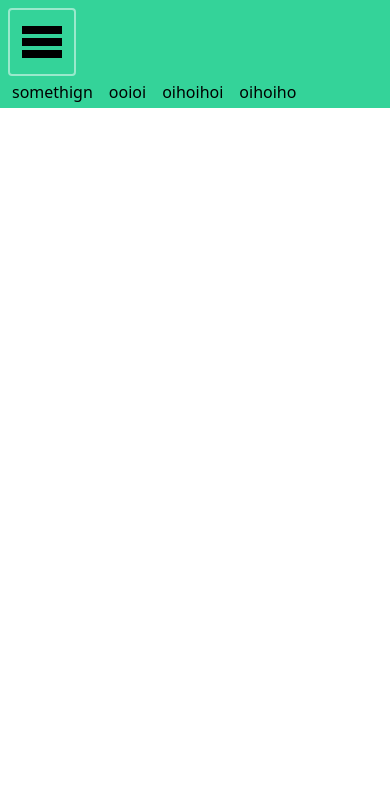
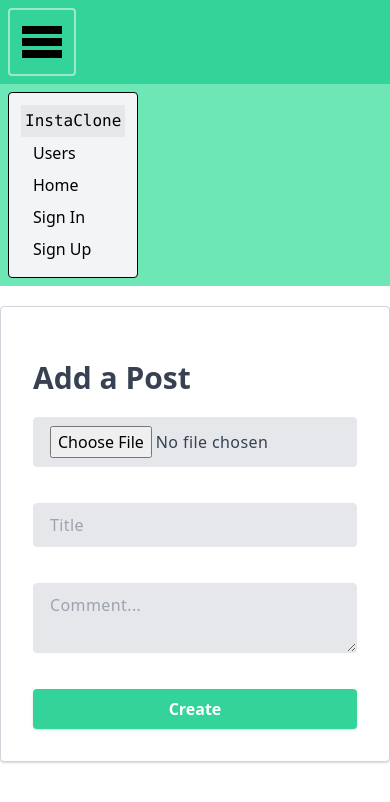
Before and after one commit to james-webdev/MERN_SocialNetwork_React_Front, a React (Create React App) app: page /postcreate/1 in a window 390 px wide. Both pictures are taken after a click on the button 42 px from the left and 42 px from the top of the page. Shown: the top 802 px of the page. Built offline with nearby package versions, Linux system fonts and the light colour scheme.

Commit message:
burger menu dropdown for mobile and add post title body AND phote done

```diff
--- a/src/MainRouter.js
+++ b/src/MainRouter.js
@@ -12,7 +12,11 @@ const MainRouter = () => (
     <Menu />
     <Switch>
       <Route exact path="/users" component={Users}></Route>
-      <Route exact path="/postcreate" component={PostCreateForm}></Route>
+      <Route
+        exact
+        path="/postcreate/:userId"
+        component={PostCreateForm}
+      ></Route>
       <Route exact path="/signup" component={SignUp}></Route>
       <Route exact path="/signin" component={SignIn}></Route>
       <Route exact path="/" component={Home}></Route>
--- a/src/core/Home.js
+++ b/src/core/Home.js
@@ -4,7 +4,7 @@ const Home = () => (
   <div>
     <header>
       <div className="h-screen bg-green-300 flex items-center justify-center">
-        <p className="mb-40 p-4 text-3xl">
+        <p className="mb-40 p-4 text-3xl font-mono">
           {" "}
           Welcome to InstaClone. Share your photos with your friends.
         </p>
--- a/src/core/Menu.js
+++ b/src/core/Menu.js
@@ -38,14 +38,6 @@ const Menu = ({ history }) => {
     isOpen: false,
   });
 
-  // const handleToggle = () => {
-  //   console.log("toggle burger");
-  //   setIsOpen((prevState) => ({
-  //     ...prevState,
-  //     isOpen: !isOpen,
-  //   }));
-  //   console.log(isOpen);
-  // };
   return (
     <div>
       <div className="h-10 sm:h-20 hidden sm:flex bg-green-400 items-center p-3 items-center">
@@ -117,12 +109,71 @@ const Menu = ({ history }) => {
             </svg>
           </button>
         </div>
-        <div>
-          <div className={isOpen ? "hidden" : "block"}>
-            <Link className="p-2">somethign</Link>
-            <Link className="p-2">ooioi</Link>
-            <Link className="p-2">oihoihoi</Link>
-            <Link className="p-2">oihoiho</Link>
+      </div>
+      <div className="sm:hidden">
+        <div className={isOpen ? "hidden" : "flex bg-green-300"}>
+          <div className="p-3 m-2 border bg-gray-100 border-black rounded text-black">
+            <div className="">
+              <p className="p-1 text-md bg-gray-200 font-mono">InstaClone</p>
+            </div>
+            <div className="p-1 hover:bg-green-100">
+              <Link
+                to="/users"
+                className="p-2"
+                onClick={() => setIsOpen(!isOpen)}
+              >
+                Users
+              </Link>
+            </div>
+            <div className="p-1 hover:bg-green-100">
+              <Link to="/" className="p-2" onClick={() => setIsOpen(!isOpen)}>
+                Home
+              </Link>
+            </div>
+            {!isAuthenticated() && (
+              <>
+                <div className="p-1 hover:bg-green-100">
+                  <Link
+                    to="/signin"
+                    className="p-2"
+                    onClick={() => setIsOpen(!isOpen)}
+                  >
+                    Sign In
+                  </Link>
+                </div>
+                <div className="p-1 hover:bg-green-100">
+                  <Link
+                    to="/signup"
+                    className="p-2"
+                    onClick={() => setIsOpen(!isOpen)}
+                  >
+                    Sign Up
+                  </Link>
+                </div>
+              </>
+            )}
+
+            {isAuthenticated() && (
+              <>
+                <div className="p-1 hover:bg-green-100">
+                  <Link
+                    className="p-2"
+                    onClick={() => signOut(() => history.push("/"))}
+                  >
+                    Sign Out
+                  </Link>
+                </div>
+                <div className="p-1 hover:bg-green-100">
+                  <Link
+                    to={`/user/${isAuthenticated().user._id}`}
+                    className="p-2"
+                    onClick={() => setIsOpen(!isOpen)}
+                  >
+                    {isAuthenticated().user.name}'s Profile
+                  </Link>
+                </div>
+              </>
+            )}
           </div>
         </div>
       </div>
--- a/src/posts/PostCreateForm.js
+++ b/src/posts/PostCreateForm.js
@@ -1,9 +1,69 @@
 import React from "react";
+import axios from "axios";
+import { useState } from "react";
+import { isAuthenticated } from "../core/Menu";
 
+const PostCreateForm = (props) => {
+  const [state, setState] = useState({
+    title: "",
+    body: "",
+    photo: "",
+    user: {},
+    redirect: false,
+  });
 
-const PostCreateForm = () => (
+  const handleChange = (e) => {
+    console.log(e.target.value);
+    const { id, value } = e.target;
+    setState((prevState) => ({
+      ...prevState,
+      [id]: value,
+    }));
+  };
+
+  const handlePhotoChange = (e) => {
+    console.log(e.target.files[0]);
+    const value = e.target.files[0];
+    setState((prevState) => ({
+      ...prevState,
+      photo: value,
+    }));
+  };
+
+  // console.log(userId);
+
+  const createPost = () => {
+    const postData = new FormData();
+    postData.set("title", state.title);
+    postData.set("body", state.body);
+    postData.set("photo", state.photo);
+    // console.log(state.photo);
+    const userId = isAuthenticated().user._id;
+    const token = isAuthenticated().token;
+    const config = {
+      headers: {
+        Authorization: `Bearer ${token}`,
+        "Content-type": "multipart/form-data",
+      },
+    };
+    const body = postData;
+    axios
+      .post(`http://localhost:8000/post/new/${userId}`, body, config)
+      .then(function (response) {
+        if (response) {
+          console.log(response);
+        } else {
+          console.log("Some error ocurred");
+        }
+      })
+      .catch(function (error) {
+        console.log(error);
+      });
+  };
+
+  return (
     <div className="h-screen">
-    <form
+      <div
         id="contact-me"
         className="w-full mx-auto max-w-2xl mt-5 rounded border border-gray-300 shadow bg-white p-8 text-gray-700 "
       >
@@ -15,10 +75,11 @@ const PostCreateForm = () => (
           <div className="relative w-full appearance-none label-floating">
             <input
               className="tracking-wide py-2 px-4 mb-3 leading-relaxed appearance-none block w-full bg-gray-200 border border-gray-200 rounded focus:outline-none focus:bg-white focus:border-gray-500"
-            id="name"
-            type="text"
-            placeholder="Photo"
-            required
+              id="photo"
+              name="photo"
+              type="file"
+              accept="image/*"
+              onChange={handlePhotoChange}
             />
             <label
               for="name"
@@ -33,10 +94,12 @@ const PostCreateForm = () => (
           <div className="relative w-full appearance-none label-floating">
             <input
               className="tracking-wide py-2 px-4 mb-3 leading-relaxed appearance-none block w-full bg-gray-200 border border-gray-200 rounded focus:outline-none focus:bg-white focus:border-gray-500"
-            id="name"
+              id="title"
+              name="title"
               type="text"
               placeholder="Title"
-            required
+              value={state.title}
+              onChange={handleChange}
             />
             <label
               for="name"
@@ -51,9 +114,12 @@ const PostCreateForm = () => (
           <div className="relative w-full appearance-none label-floating">
             <textarea
               className="autoexpand tracking-wide py-2 px-4 mb-3 leading-relaxed appearance-none block w-full bg-gray-200 border border-gray-200 rounded focus:outline-none focus:bg-white focus:border-gray-500"
-            id="message"
+              id="body"
               type="text"
               placeholder="Comment..."
+              value={state.body}
+              onChange={handleChange}
+              name="body"
             ></textarea>
             <label
               for="message"
@@ -66,14 +132,16 @@ const PostCreateForm = () => (
 
         <div className="">
           <button
+            onClick={createPost}
             className="w-full shadow bg-green-400 hover:bg-green-400 focus:shadow-outline focus:outline-none text-white font-bold py-2 px-4 rounded"
             type="submit"
           >
             Create
           </button>
         </div>
-    </form>
+      </div>
     </div>
   );
+};
 
 export default PostCreateForm;
--- a/src/users/Profile.js
+++ b/src/users/Profile.js
@@ -76,7 +76,7 @@ const Profile = (props) => {
                 </button> */}
 
                 <Link
-                  to="/postcreate"
+                  to={`/postcreate/${isAuthenticated().user._id}`}
                   class="bg-white shadow hover:bg-gray-100 text-black font-bold py-2 px-4 rounded ml-4 mt-3 mr-15"
                 >
                   Create Post
```
Also changed, not shown: 1 other file (tests, documents, lock files or other folders). Lines whose indentation alone changed are shown as unchanged.
